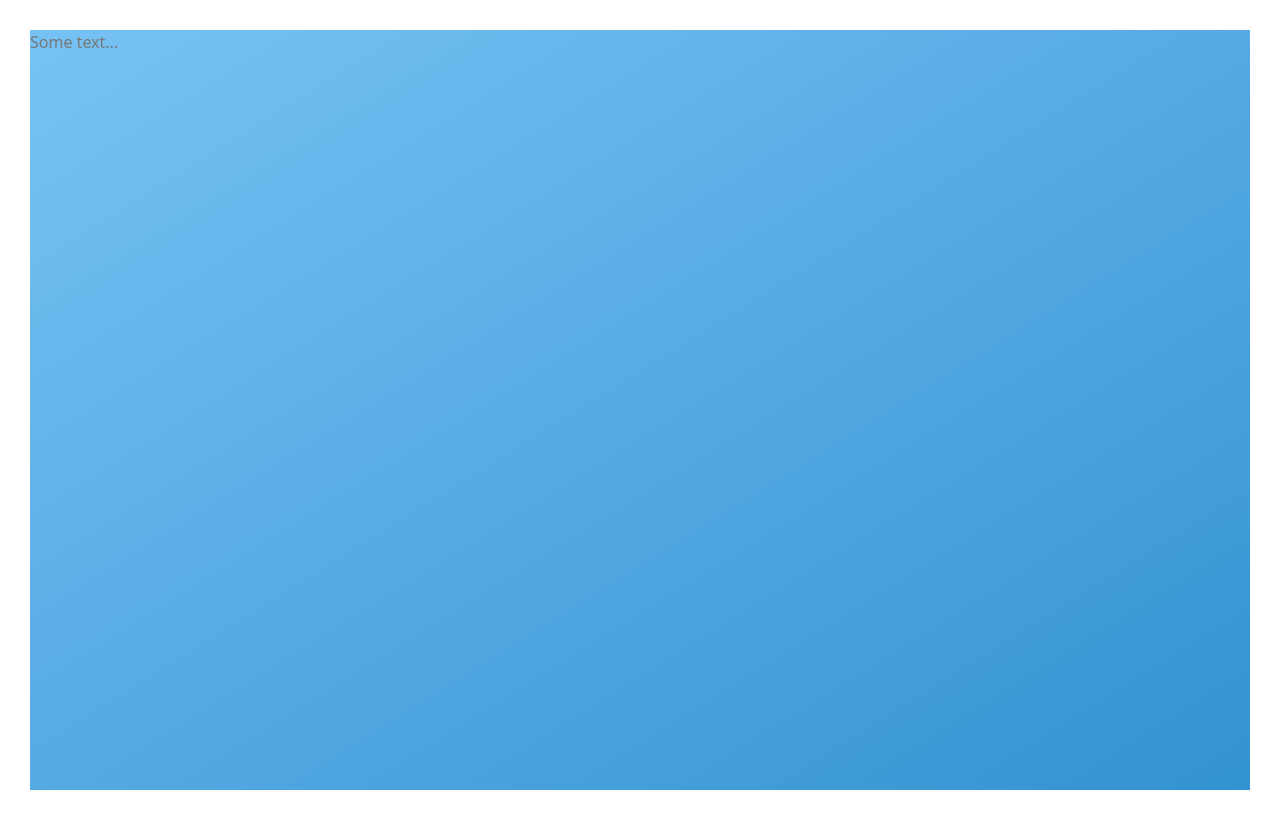
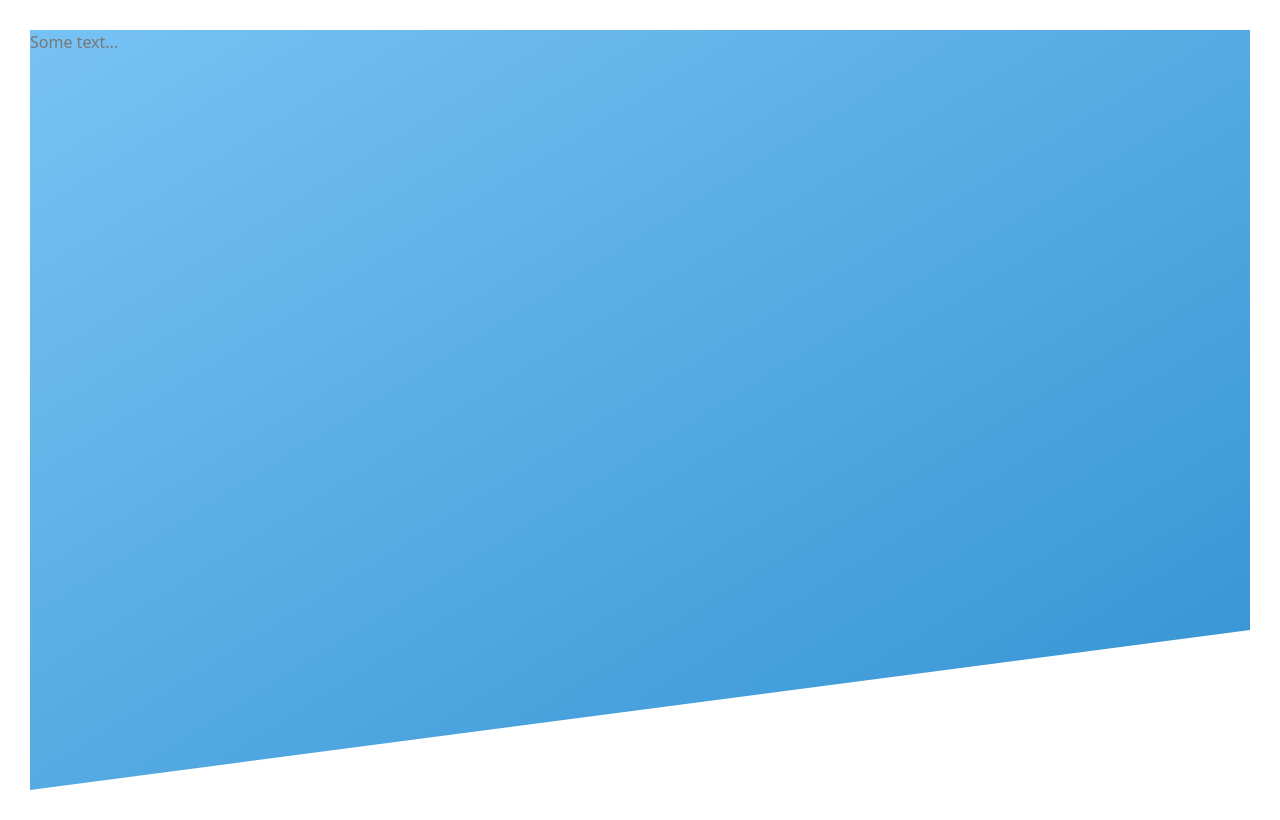
Before and after one commit to Beast-Code9999/Landing-page-V2, a plain HTML site: page index.html in a window 1280 px wide. Drawn offline with Linux system fonts and the light colour scheme.

Commit message:
add clip path to header backgroudn image

```diff
--- a/style.css
+++ b/style.css
@@ -36,4 +36,6 @@ body {
     background-size: cover;
     background-position: top;
 
+    /* clip the background image */
+    clip-path: polygon(0 0, 100% 0, 100% 75vh, 0 100%);
 }
```
